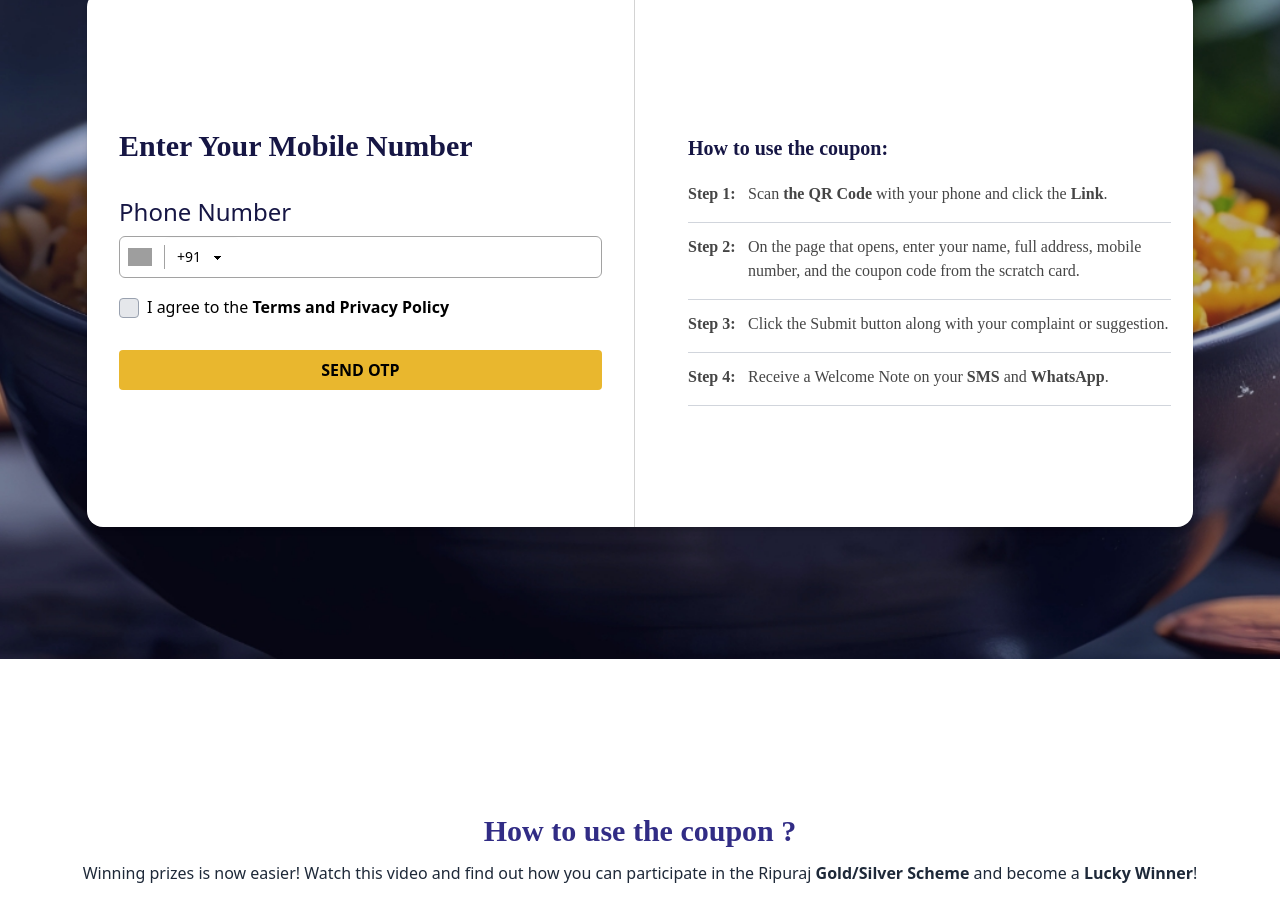
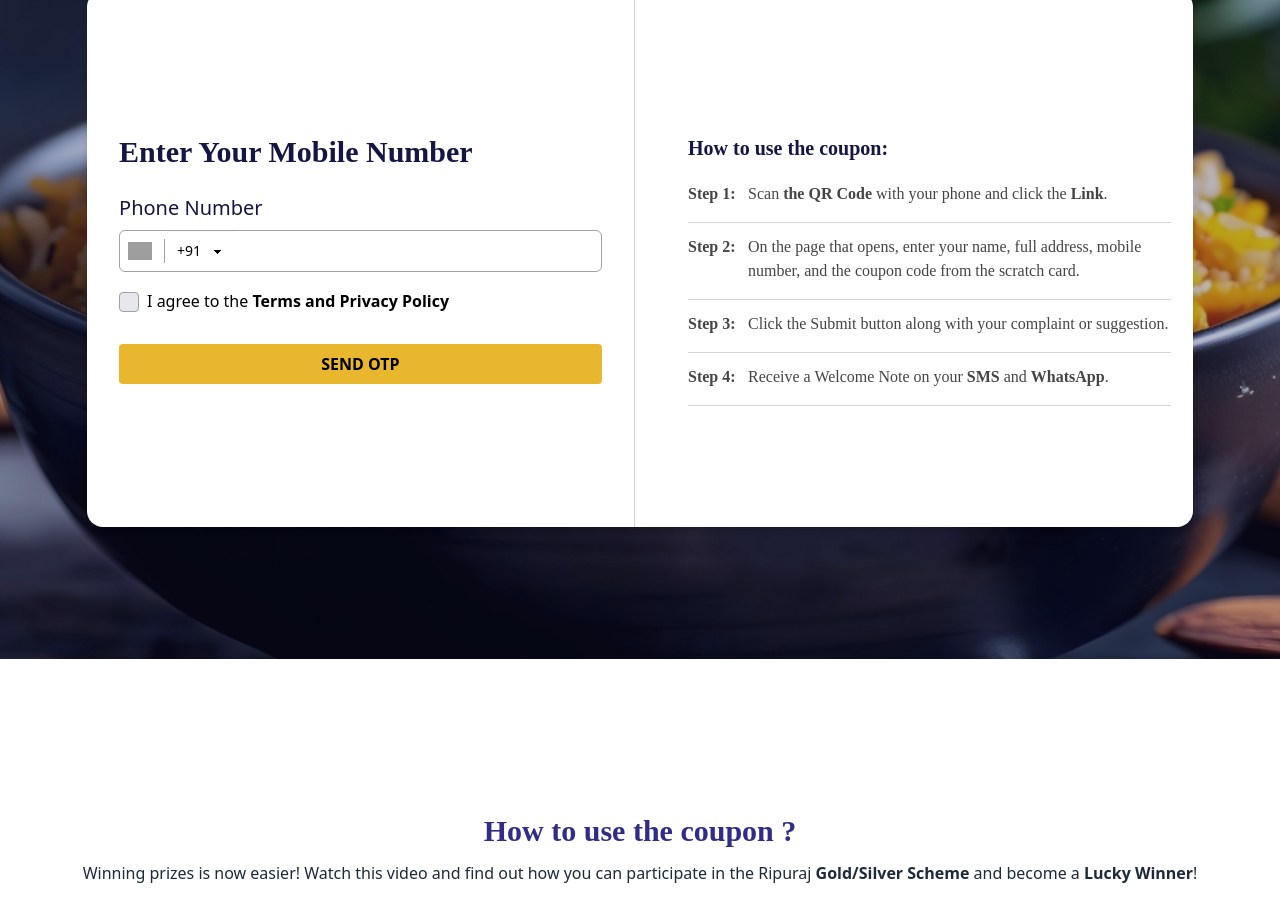
Before and after one commit to rahul-raj-hl/ripuraj, a Next.js app: page / in a window 1280 px wide. Shown: the part 780-1683 px from the top of the page. Built offline with nearby package versions, Linux system fonts and the light colour scheme; grey boxes are pictures that could not be loaded.

Commit message:
fixed some spacing

```diff
--- a/src/screens/OtpValidation.js
+++ b/src/screens/OtpValidation.js
@@ -100,12 +100,12 @@ const OTPValidation = () => {
             ) : (
               <>
                 <h2
-                  className={`text-3xl font-semibold text-left ${styles.customFont} font-sans text-[#161644]`}
+                  className={`text-2xl sm:text-3xl font-semibold text-left sm:text-start ${styles.customFont} font-sans text-[#161644]`}
                 >
                   {/* Enter Your Mobile Number */}
                   {t("enterMobileNumber")}
                 </h2>
-                <h1 className={`pt-4 mt-4 mb-2 mb-2${styles.objectiveMedium} text-[#161644] text-2xl`}>
+                <h1 className={`pt-4 mt-2 mb-2 mb-2${styles.objectiveMedium} text-[#161644] text-xl`}>
                   {/* Phone Number */}
                   {t("phoneNumber")}
                   </h1>
```
